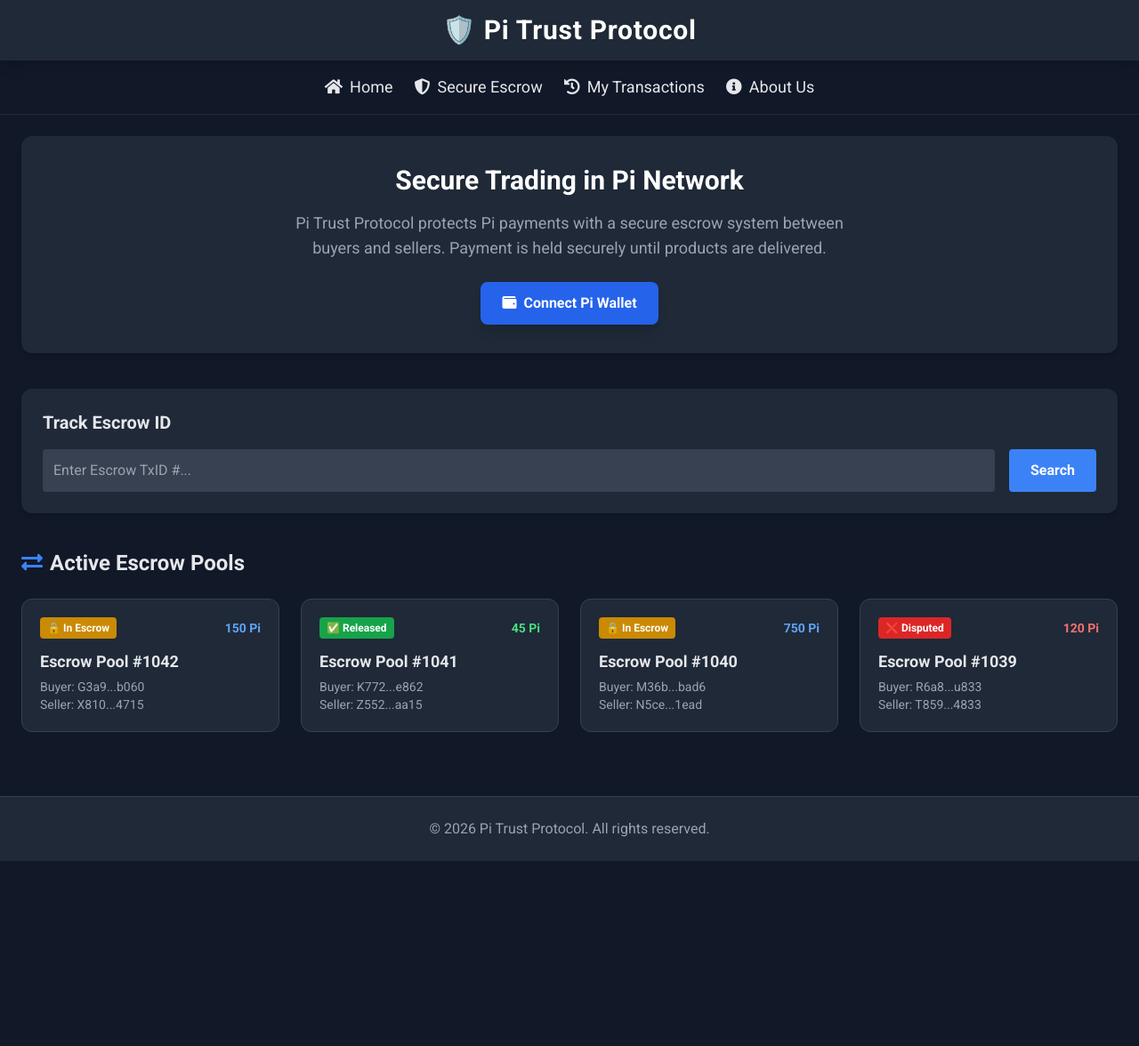
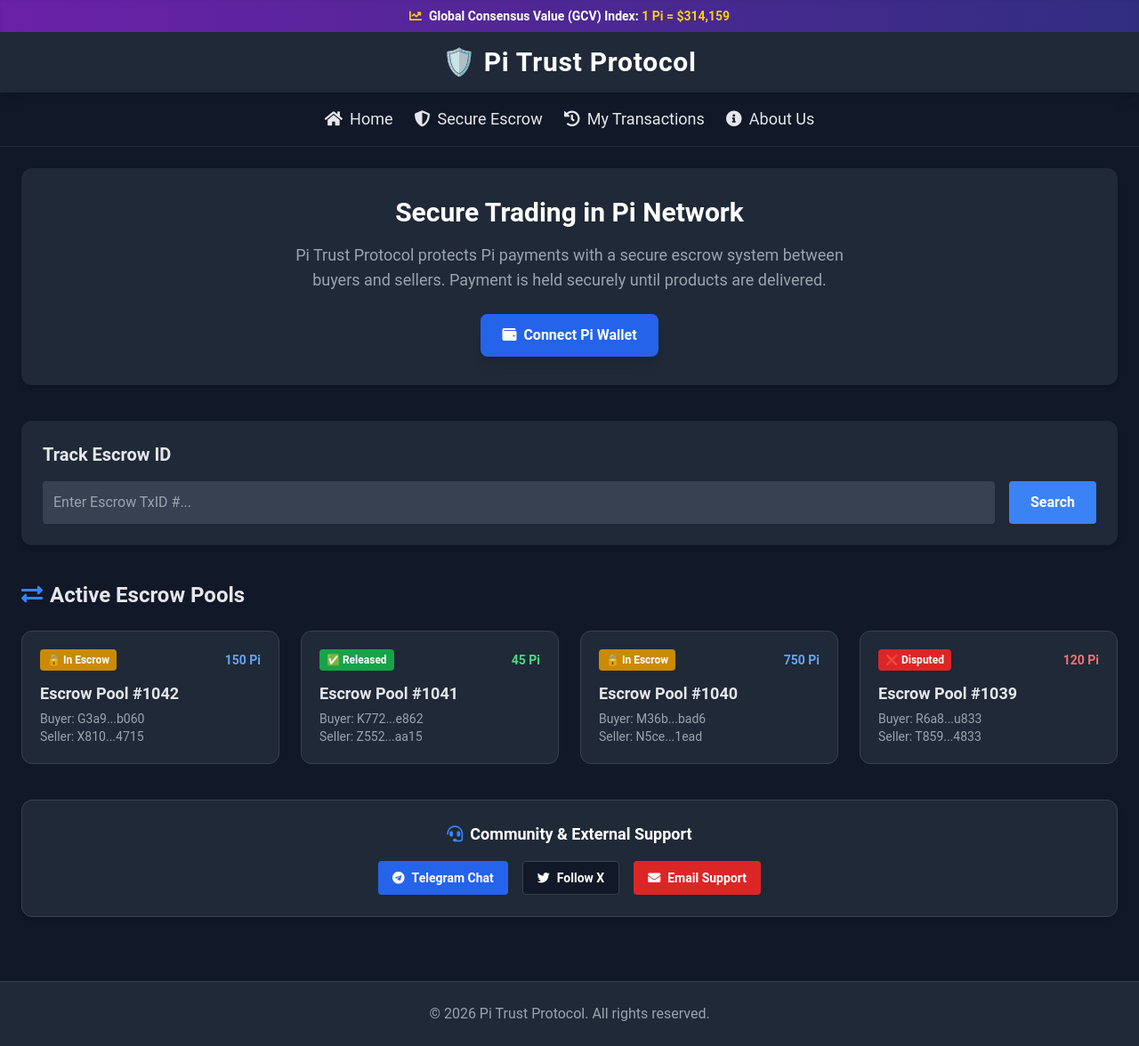
Before and after one commit to nemes08/pi-trust-protocol, a plain HTML site: page index.html in a window 1280 px wide. Shown: the whole page at 89% size. Before the commit the page ends 968 px from the top, so only its background shows below. Drawn offline with nearby package versions, Linux system fonts and the light colour scheme.

Commit message:
Update index.html

```diff
--- a/index.html
+++ b/index.html
@@ -6,7 +6,7 @@
     <title>Pi Trust Protocol</title>
     <script src="https://cdn.tailwindcss.com"></script>
     <link href="https://cdnjs.cloudflare.com/ajax/libs/font-awesome/5.15.3/css/all.min.css" rel="stylesheet"/>
-    <link href="https://fonts.googleapis.com/css2?family=Roboto:wght@400;700&display=swap" rel="stylesheet"/>
+    <link href="https://fonts.googleapis.com/css2 family=Roboto:wght@400;700&display=swap" rel="stylesheet"/>
     <style>
         body {
             font-family: 'Roboto', sans-serif;
@@ -25,6 +25,11 @@
     </style>
 </head>
 <body class="bg-gray-900 text-gray-200">
+
+    <div class="bg-gradient-to-r from-purple-800 to-indigo-900 text-white text-xs md:text-sm font-bold py-2 px-4 text-center flex justify-center items-center shadow-inner">
+        <i class="fas fa-chart-line mr-2 text-yellow-400"></i>
+        <span>Global Consensus Value (GCV) Index: <span class="text-yellow-400">1 Pi = $314,159</span></span>
+    </div>
 
     <header class="bg-gray-800 p-4 text-center relative shadow-lg">
         <h1 class="text-2xl md:text-3xl font-bold text-white tracking-wide" id="header-title">🛡️ Pi Trust Protocol</h1>
@@ -68,7 +73,7 @@
         </div>
 
         <h2 class="text-2xl font-bold mb-6"><i class="fas fa-exchange-alt mr-2 text-blue-500"></i>Active Escrow Pools</h2>
-        <div class="grid grid-cols-1 sm:grid-cols-2 lg:grid-cols-4 gap-6">
+        <div class="grid grid-cols-1 sm:grid-cols-2 lg:grid-cols-4 gap-6 mb-10">
 
             <div class="border border-gray-700 p-5 bg-gray-800 rounded-xl">
                 <div class="flex justify-between items-center mb-3">
@@ -107,6 +112,21 @@
             </div>
 
         </div>
+
+        <div class="bg-gray-800 p-6 rounded-xl shadow-md text-center border border-gray-700">
+            <h3 class="text-lg font-bold text-white mb-4"><i class="fas fa-headset mr-2 text-blue-500"></i>Community & External Support</h3>
+            <div class="flex flex-wrap justify-center gap-4">
+                <a href="https://t.me/PiTrustProtocol" target="_blank" class="px-4 py-2 bg-blue-600 text-white rounded font-bold text-sm hover:bg-blue-500 flex items-center">
+                    <i class="fab fa-telegram mr-2"></i>Telegram Chat
+                </a>
+                <a href="https://x.com/PiTrustProtocol" target="_blank" class="px-4 py-2 bg-gray-900 text-white rounded font-bold text-sm hover:bg-gray-700 flex items-center border border-gray-700">
+                    <i class="fab fa-twitter mr-2"></i>Follow X
+                </a>
+                <a href="mailto:support@pitrustprotocol.com" class="px-4 py-2 bg-red-600 text-white rounded font-bold text-sm hover:bg-red-500 flex items-center">
+                    <i class="fas fa-envelope mr-2"></i>Email Support
+                </a>
+            </div>
+        </div>
     </main>
 
     <footer class="bg-gray-800 text-gray-400 p-6 text-center mt-12 border-t border-gray-700">
```
